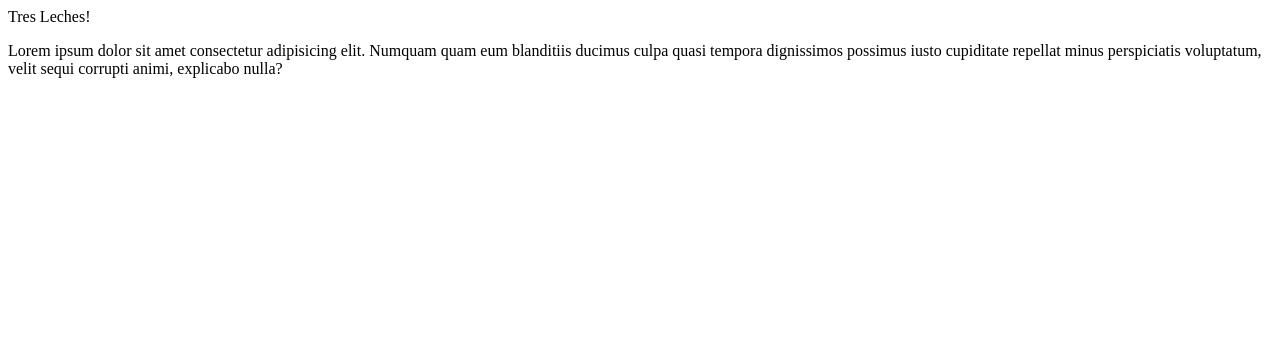
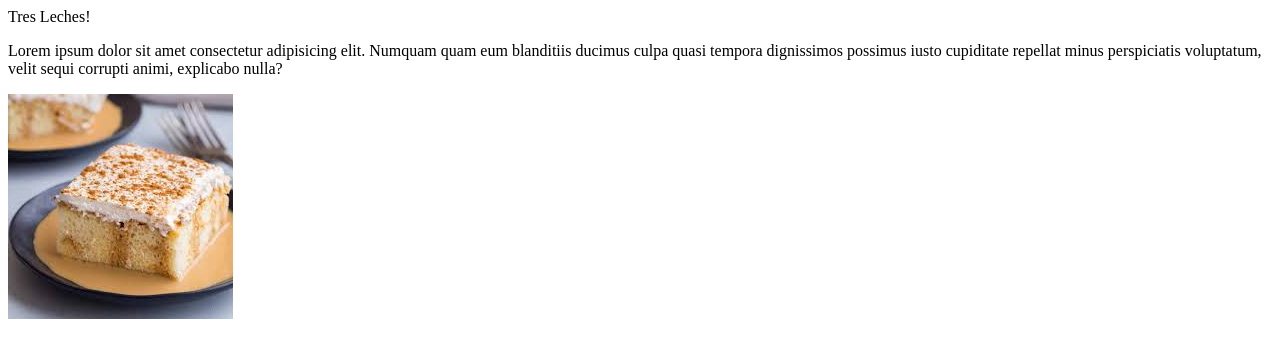
Before and after one commit to enkiision/tresleches.com, a plain HTML site: page index.html in a window 1280 px wide. Drawn offline with Linux system fonts and the light colour scheme.

Commit message:
not using past tense commit messages also added a flick to the html

```diff
--- a/index.html
+++ b/index.html
@@ -11,7 +11,7 @@
         <div>
         <p>Lorem ipsum dolor sit amet consectetur adipisicing elit. Numquam quam eum blanditiis ducimus culpa quasi tempora dignissimos possimus iusto cupiditate repellat minus perspiciatis voluptatum, velit sequi corrupti animi, explicabo nulla?</p>
     </div>
-
+<div id="Tres leches cake" > <img src="tres_leches_stock.jpg" alt=""> </div>
     </main>
     <script  ></script>
     <footer></footer>
```
Also changed, not shown: tres_leches_stock.jpg (added).
